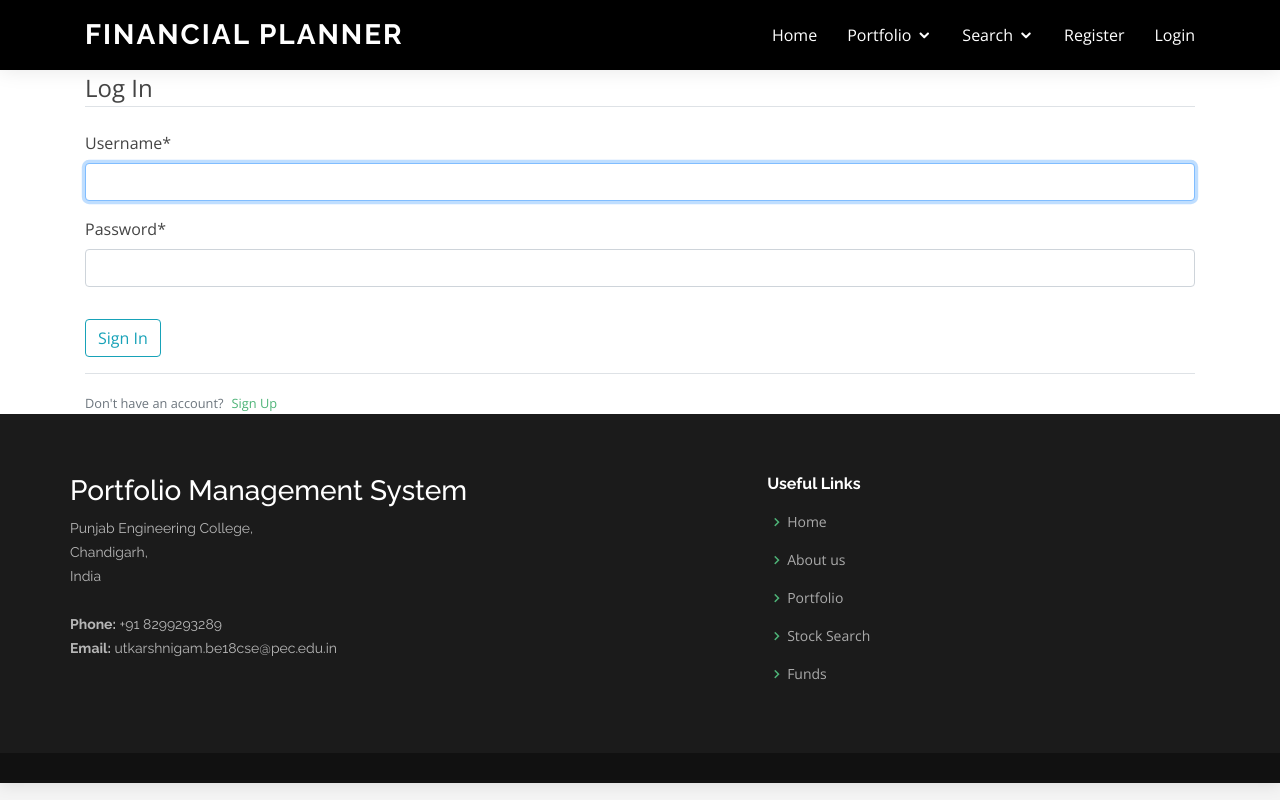
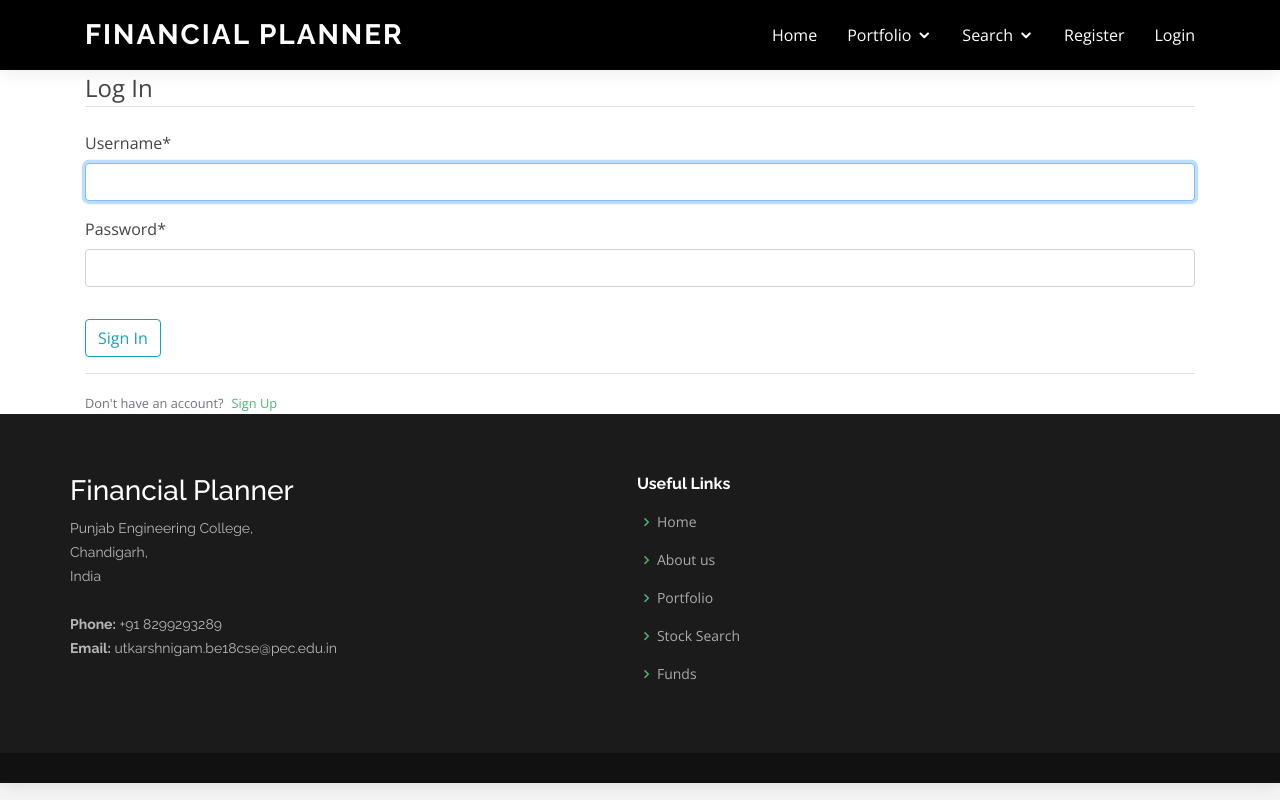
Before and after one commit to utkarsh2827/Financial-Planner, a Django app: page /login/ in a window 1280 px wide. Run offline with Django 3.2, Linux system fonts and the light colour scheme; some libraries are stand-ins or nearby versions.

Commit message:
Update base.html

```diff
--- a/EAD_project/financial_planner/templates/financial_planner/base.html
+++ b/EAD_project/financial_planner/templates/financial_planner/base.html
@@ -127,7 +127,7 @@
           <div class="row">
 
             <div class="footer-contact">
-              <h3>Portfolio Management System</h3>
+              <h3>Financial Planner</h3>
               <p>
                 Punjab Engineering College, <br>
                 Chandigarh,<br>
```
